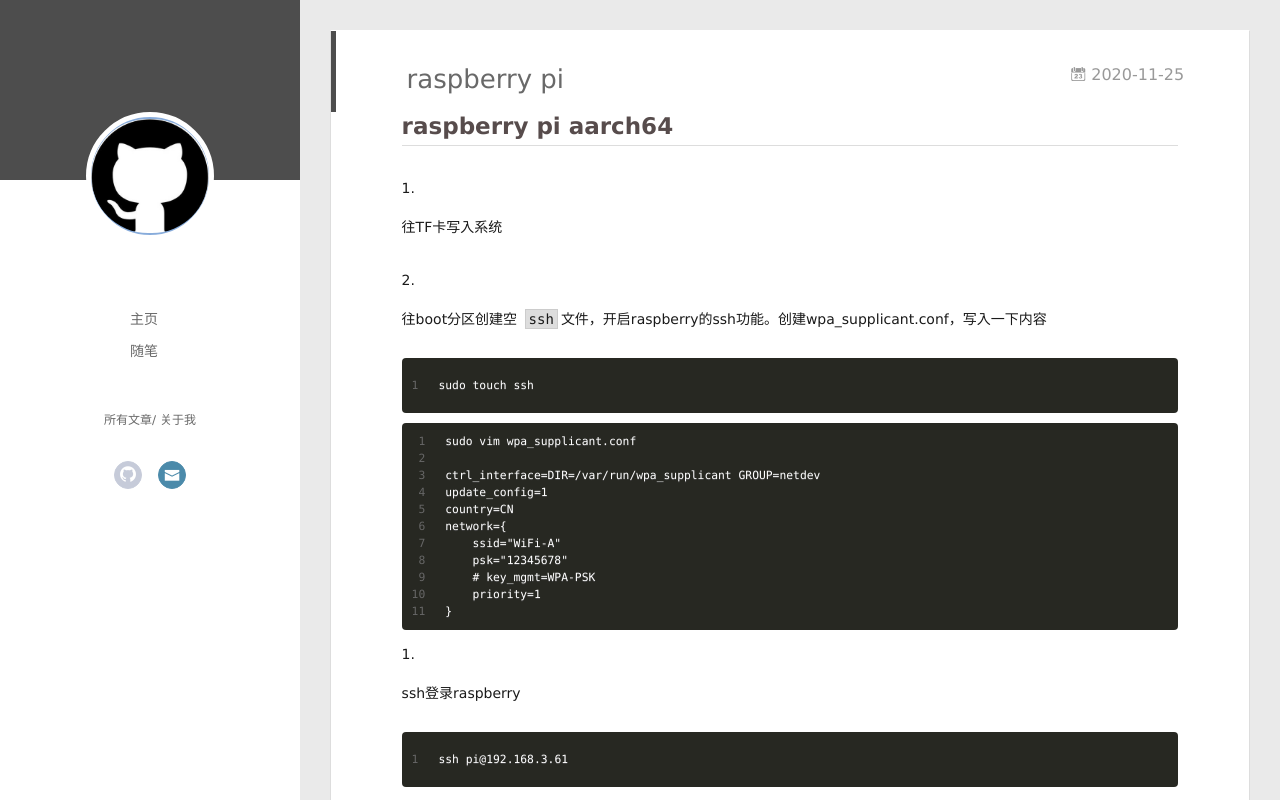
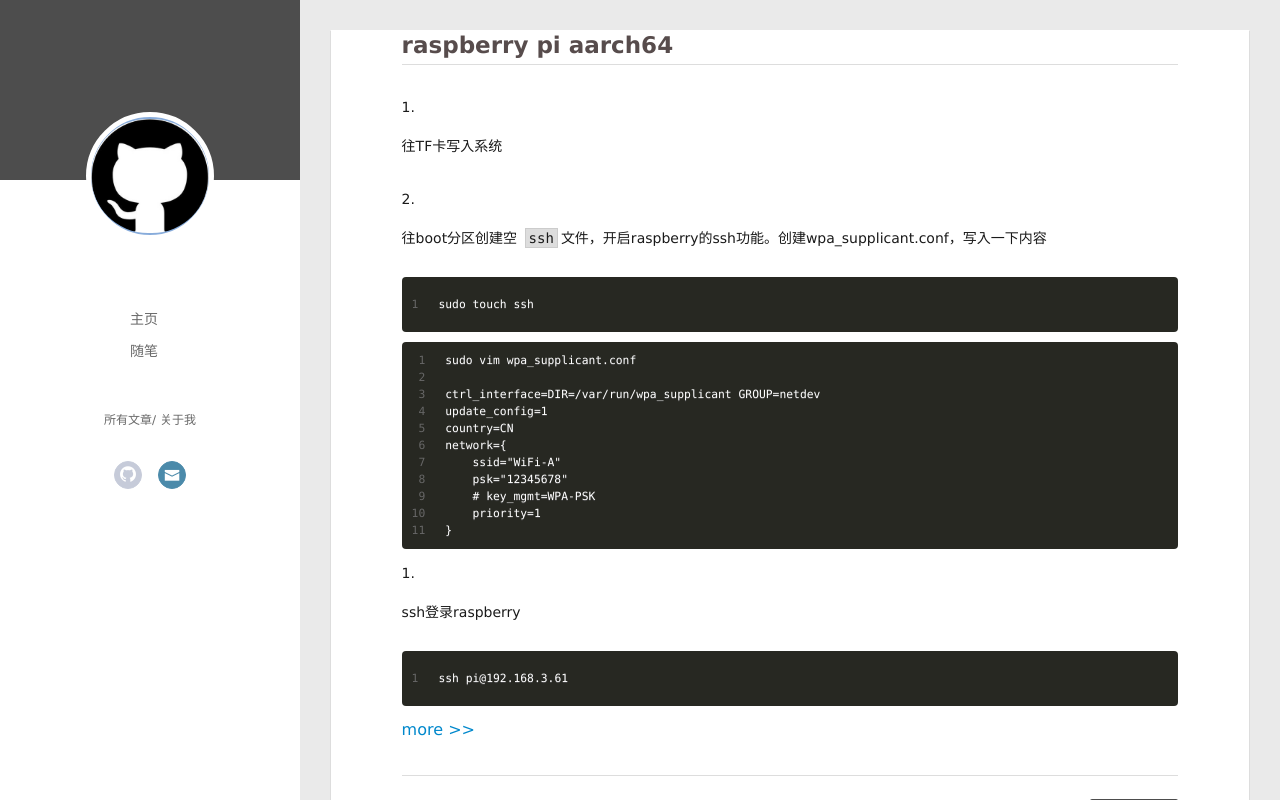
Before and after one commit to Amview/amview.github.io, a plain HTML site: page index.html in a window 1280 px wide. Drawn offline with Linux system fonts and the light colour scheme.

Commit message:
Site updated: 2021-01-25 15:46:03

```diff
--- a/content.json
+++ b/content.json
@@ -1 +1 @@
-[{"title":"raspberry pi","date":"2020-11-25T12:30:26.000Z","path":"2020/11/25/raspberry-pi/","tags":[]},{"title":"华为一碰传+多屏协同破解","date":"2020-09-23T15:00:58.000Z","path":"2020/09/23/华为一碰传-多屏协同破解/","tags":[]},{"title":"apache2安装ssl证书","date":"2020-09-23T14:47:15.000Z","path":"2020/09/23/apache2安装ssl证书/","tags":[]},{"title":"apache2-ssl","date":"2020-09-23T14:47:15.000Z","path":"2020/09/23/apache2-ssl/","tags":[]}]
+[{"title":"","date":"2020-11-25T12:30:26.000Z","path":"2020/11/25/raspberry-pi/","tags":[]},{"title":"华为一碰传+多屏协同破解","date":"2020-09-23T15:00:58.000Z","path":"2020/09/23/华为一碰传-多屏协同破解/","tags":[]},{"title":"apache2安装ssl证书","date":"2020-09-23T14:47:15.000Z","path":"2020/09/23/apache2安装ssl证书/","tags":[]},{"title":"apache2-ssl","date":"2020-09-23T14:47:15.000Z","path":"2020/09/23/apache2-ssl/","tags":[]}]
--- a/index.html
+++ b/index.html
@@ -142,21 +142,6 @@
 
     <article id="post-raspberry-pi" class="article article-type-post  article-index" itemscope itemprop="blogPost">
   <div class="article-inner">
-
-      <header class="article-header">
-
-
-    <h1 itemprop="name">
-      <a class="article-title" href="/2020/11/25/raspberry-pi/">raspberry pi</a>
-    </h1>
-
-
-
-        <a href="/2020/11/25/raspberry-pi/" class="archive-article-date">
-  	<time datetime="2020-11-25T12:30:26.000Z" itemprop="datePublished"><i class="icon-calendar icon"></i>2020-11-25</time>
-</a>
-
-      </header>
 
     <div class="article-entry" itemprop="articleBody">
 
```
Also changed, not shown: 2020/09/23/华为一碰传-多屏协同破解/index.html (+1 -1 lines), 2020/11/25/raspberry-pi/index.html (+4 -19 lines), archives/2020/11/index.html (+0 -6 lines), archives/2020/index.html (+0 -6 lines), archives/index.html (+0 -6 lines).
